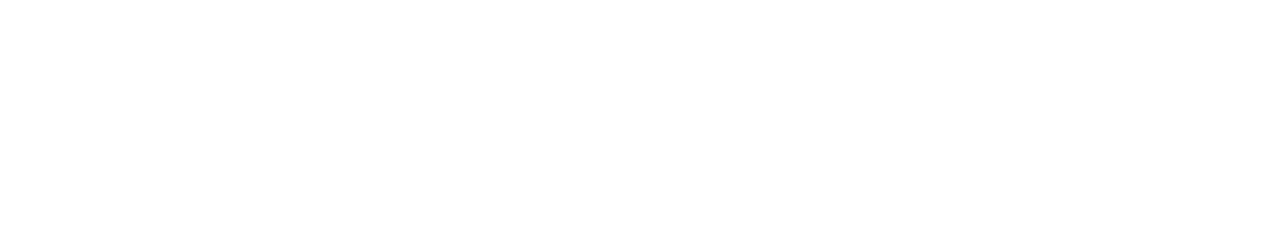
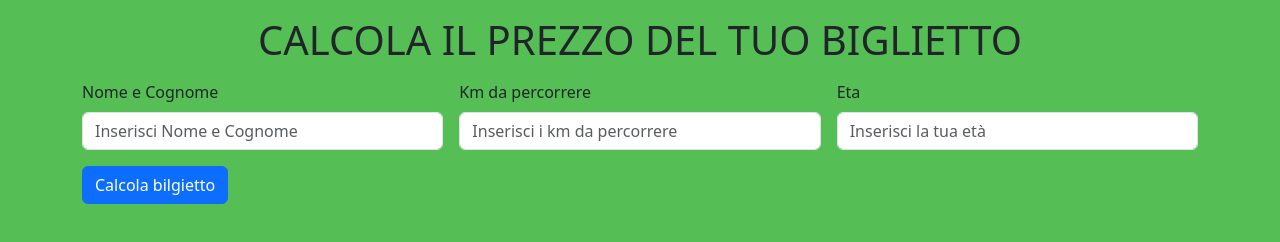
Before and after one commit to fabioferrari00/js-biglietto-treno-form, a plain HTML site: page index.html in a window 1280 px wide. Drawn offline with nearby package versions, Linux system fonts and the light colour scheme.

Commit message:
[add] add form in html

```diff
--- a/css/style.css
+++ b/css/style.css
@@ -0,0 +1,3 @@
+.bg-green {
+  background-color: rgb(85, 190, 85);
+}
--- a/index.html
+++ b/index.html
@@ -10,8 +10,35 @@
   <title>Document</title>
 </head>
 
-<body>
-
+<body class="bg-green">
+  <div class="container">
+    <div class="row">
+      <div class="col-12">
+        <h1 class="text-center my-3">CALCOLA IL PREZZO DEL TUO BIGLIETTO</h1>
+        <form action="#">
+          <div class="row g-3">
+            <div class="col-12 col-md-4">
+              <label for="" class="form-label">Nome e Cognome</label>
+              <input type="number" name="name" id="name" class="form-control" placeholder="Inserisci Nome e Cognome"
+                required>
+            </div>
+            <div class="col-12 col-md-4">
+              <label for="" class="form-label">Km da percorrere</label>
+              <input type="text" name="km" id="km" class="form-control" placeholder="Inserisci i km da percorrere"
+                required>
+            </div>
+            <div class="col-12 col-md-4">
+              <label for="" class="form-label">Eta</label>
+              <input type="number" name="eta" id="eta" class="form-control" placeholder="Inserisci la tua età" required>
+            </div>
+            <div class="col-12">
+              <button id="send" class="btn btn-primary">Calcola bilgietto</button>
+            </div>
+          </div>
+        </form>
+      </div>
+    </div>
+  </div>
 
   <script src="./js/script.js"></script>
 </body>
```
